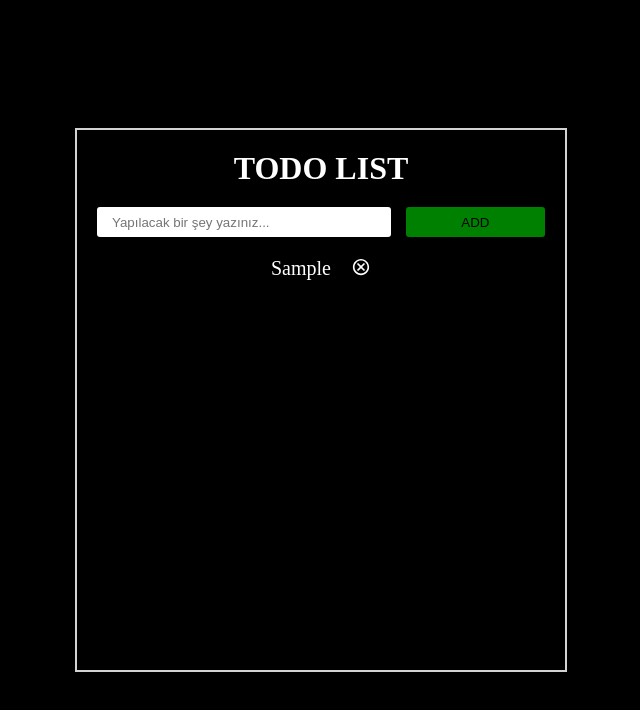
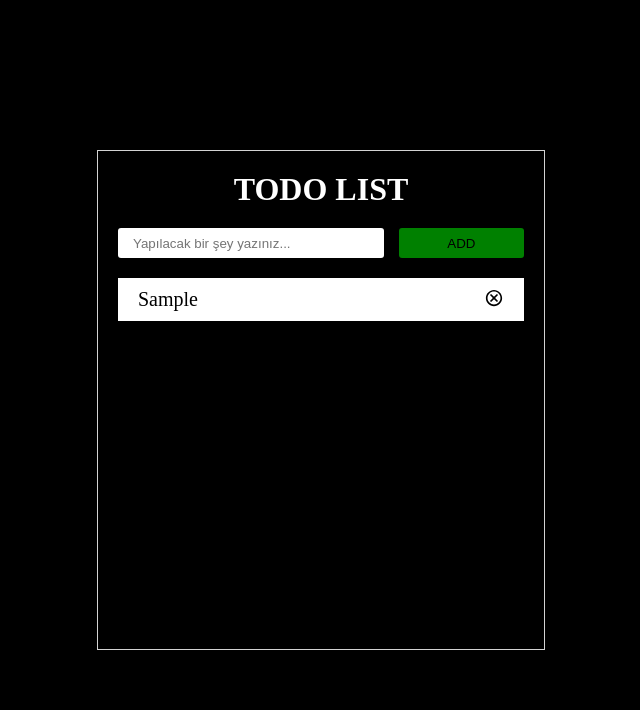
Before and after one commit to edaadas1/nextjs-todo, a Next.js app: page / in a window 1280 px wide. Both pictures are taken after typing "Sample" into the empty fields and a click on the button "ADD". Shown: the top 710 px of the page, without its empty margins (319-959 px from the left). Built offline with nearby package versions, Linux system fonts and the light colour scheme.

Commit message:
css ile bazı düzenlemeler yapıldı

```diff
--- a/src/app/globals.css
+++ b/src/app/globals.css
@@ -1,4 +1,5 @@
 *{
     margin: 0;
     padding: 0;
+    box-sizing: border-box;
 }
--- a/src/app/page.js
+++ b/src/app/page.js
@@ -27,7 +27,7 @@ export default function Home() {
   return (
     <div className={style.container}>
       <div className={style.todoCard}>
-        <h1>TODO LIST</h1>
+        <h1 style={{ color: "white" }}>TODO LIST</h1>
 
         <div style={{ display: "flex", justifyContent: "center", alignItems: "center", gap: "15px", width: "100%", marginTop: "20px", marginBottom: "20px" }}>
           <input value={input.name} type="text" placeholder="Yapılacak bir şey yazınız..." style={{ outline: "none", paddingLeft: "15px", border: "none", borderRadius: "3px", height: "30px", flex: "2", }}
@@ -37,30 +37,28 @@ export default function Home() {
 
 
 
-        <div style={{ color: "white" }}>
+        <div style={{ width: "100%", textAlign: "center" }}>
 
           {
             todolist.length == 0 ?
-              <p>Henüz listeniz boş</p>
+              <p style={{ color: "white" }}>Henüz listeniz boş</p>
 
               :
               todolist.map((item, index) => {
                 return (
-                  <div key={index}>
-                    <div style={{ display: "flex", justifyContent: "space-between", gap: "20px" }}>
+                  <div key={index} style={{ marginBottom: "20px" }}>
+                    <div style={{ display: "flex", justifyContent: "space-between", backgroundColor: "white", padding: "10px 20px", width: "100%" }}>
                       <p style={{ textAlign: "center", fontSize: "20px" }}>{item.name}</p>
                       <IoMdCloseCircleOutline size={20} onClick={() => deleteItemFunc(item.id)} />
                     </div>
                   </div>
                 )
               })
-
-
           }
 
 
         </div>
       </div>
-    </div>
+    </div >
   )
 }
--- a/src/app/page.module.css
+++ b/src/app/page.module.css
@@ -10,8 +10,7 @@
     width: 35%;
     height: 500px;
     padding: 20px;
-    border: 2px solid lightgray;
-    color: white;
+    border: 1px solid lightgray;
     display: flex;
     flex-direction: column;
     align-items: center;
```
